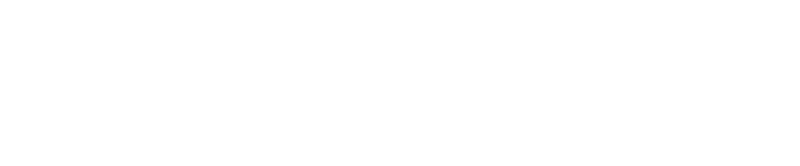
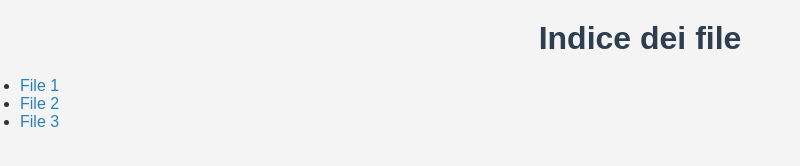
Before and after one commit to tommasoNibaldi/tommasonibaldi.github.io, a plain HTML site: page Index.html in a window 1280 px wide. Shown: the whole page, without its empty margins (0-800 px from the left). Drawn offline with Linux system fonts and the light colour scheme.

Commit message:
Update Index.html

```diff
--- a/Index.html
+++ b/Index.html
@@ -1,3 +1,17 @@
 <html>
-
+<html lang="it">
+<head>
+    <meta charset="UTF-8">
+    <meta name="viewport" content="width=device-width, initial-scale=1.0">
+    <link rel="stylesheet" href="style.css">
+    <title>Indice</title>
+</head>
+<body>
+    <h1>Indice dei file</h1>
+    <ul>
+        <li><a href="C:\Users\Tommaso\Desktop\file.html" target="_blank">File 1</a></li>
+        <li><a href="[INSERISCI_INDIRIZZO_DEL_FILE]" target="_blank">File 2</a></li>
+        <li><a href="[INSERISCI_INDIRIZZO_DEL_FILE]" target="_blank">File 3</a></li>
+    </ul>
+</body>
 </html>
```
